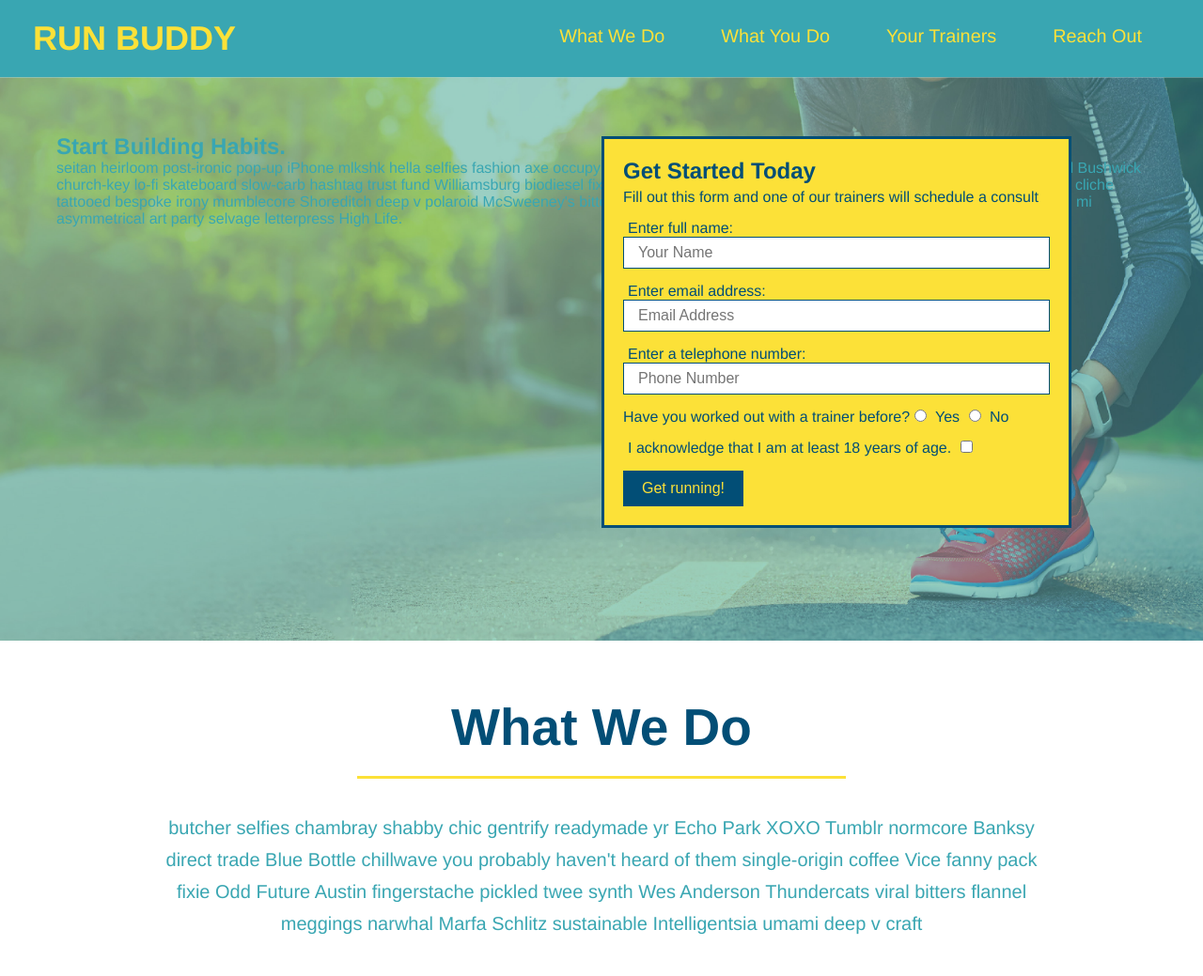
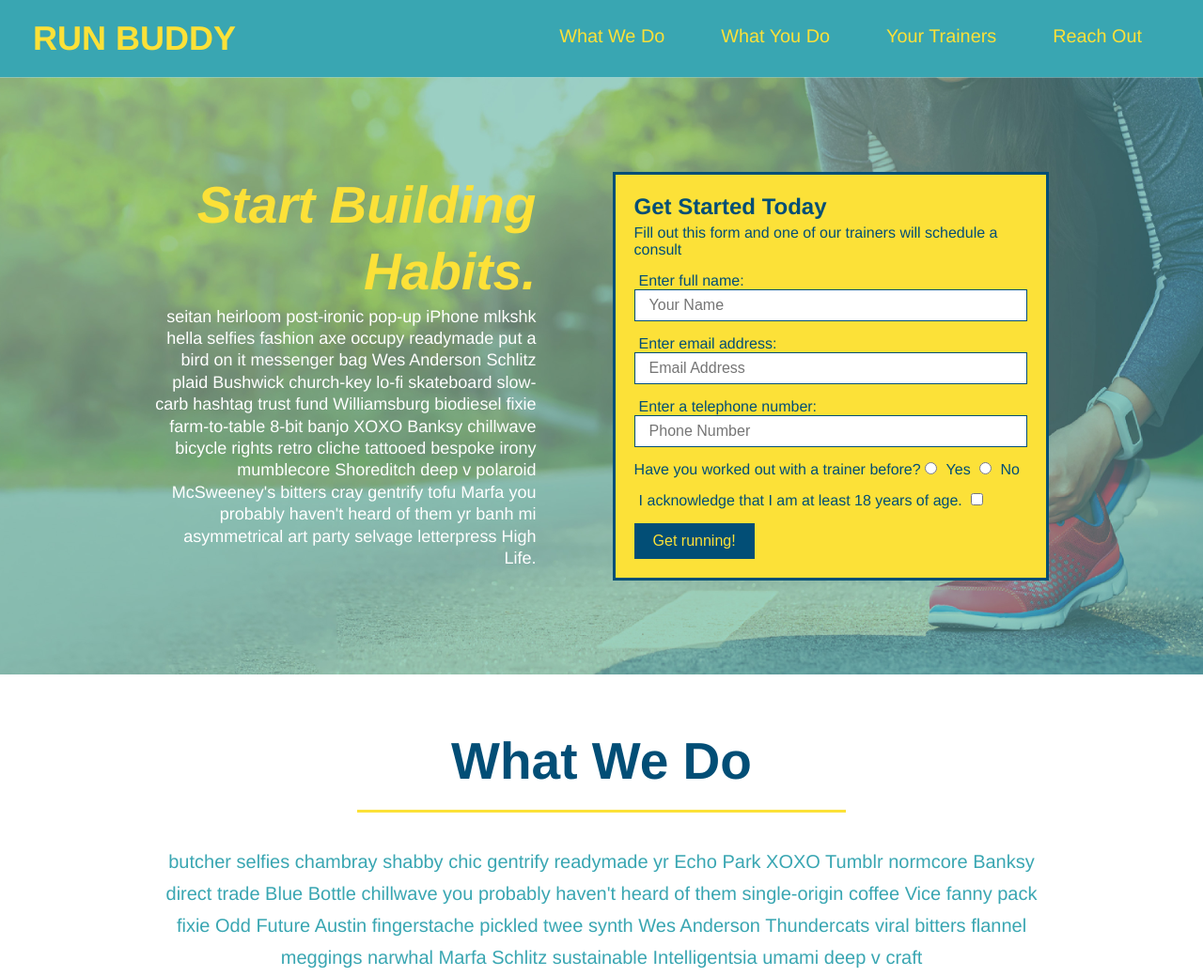
Before and after one commit to DanielWGross/run-buddy, a plain HTML site: page index.html in a window 1280 px wide. Shown: the top 1039 px of the page at 94% size. Drawn offline with Linux system fonts and the light colour scheme.

Commit message:
add flexbox to the hero

```diff
--- a/assets/css/style.css
+++ b/assets/css/style.css
@@ -53,17 +53,18 @@ footer {
   background: #fce138;
   width: 100%;
   padding: 40px 35px;
+  display: flex;
+  justify-content: space-between;
+  flex-wrap: wrap;
 }
 
 footer h2 {
-    display: inline;
   color: #024e76;
   font-size: 30px;
   margin: 0;
 }
 
 footer div {
-    float: right;
   line-height: 1.5;
   text-align: right;
 }
@@ -78,11 +79,27 @@ section {
 
 /* Hero Style Start */
 .hero {
-    background-image: url('../images/hero-bg.jpg');
-    height: 600px;
+  background-image: url("../images/hero-bg.jpg");
   background-size: cover;
   background-position: center;
-    position: relative;
+  display: flex;
+  justify-content: center;
+  flex-wrap: wrap;
+}
+
+.hero-cta {
+  width: 35%;
+  text-align: right;
+  margin: 3.5%;
+  color: #fff;
+  font-size: 18px;
+  line-height: 1.3;
+}
+
+.hero-cta h2 {
+  font-style: italic;
+  font-size: 55px;
+  color: #fce138;
 }
 
 /* Hero Style End */
@@ -91,11 +108,9 @@ section {
   border: 3px solid #024e76;
   background-color: #fce138;
   padding: 20px;
-    width: 500px;
   color: #024e76;
-    position: absolute;
-    bottom: 120px;
-    right: 140px;
+  width: 40%;
+  margin: 3.5%;
 }
 
 .hero-form h3 {
```
Lines whose indentation alone changed are shown as unchanged.
